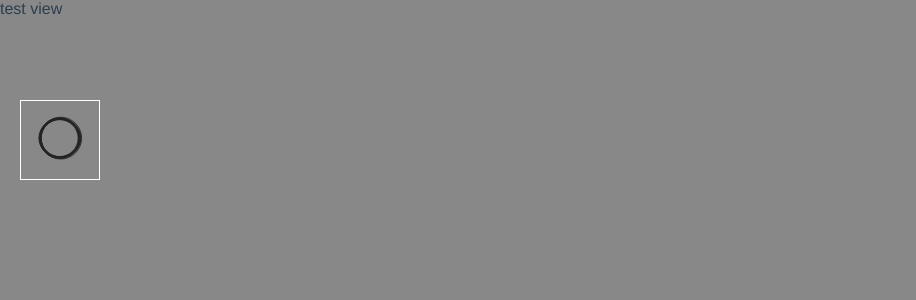
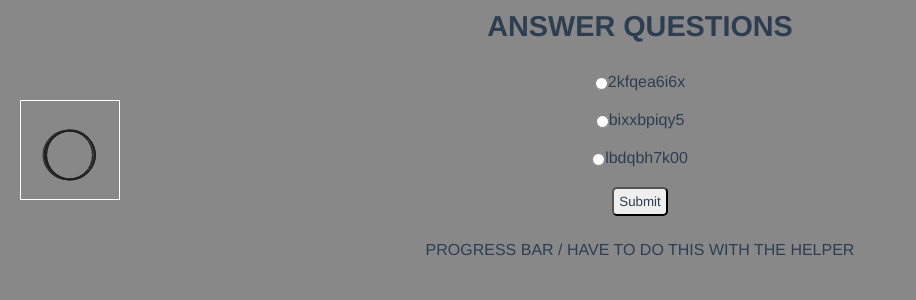
Before and after one commit to abbasnake/maratons, a Vue app in the folder client/: page /#/test in a window 1280 px wide. Shown: the top 300 px of the page, without its empty margins (0-916 px from the left). Built offline with nearby package versions, Linux system fonts and the light colour scheme.

Commit message:
beginnings of test view, made random id for radio buttons and their labels

```diff
--- /dev/null
+++ b/client/src/components/AppFormTest.vue
@@ -0,0 +1,38 @@
+<template>
+  <form @submit.prevent="onSubmit($event)" method="POST">
+    <default-container>
+      <default-input-radio/>
+      <default-input-radio/>
+      <default-input-radio/>
+      <default-button set-type="submit">Submit</default-button>
+    </default-container>
+  </form>
+</template>
+
+<script>
+import DefaultContainer from '@/components/DefaultContainer'
+import DefaultButton from '@/components/DefaultButton'
+import DefaultInputRadio from '@/components/DefaultInputRadio'
+
+export default {
+  name: 'AppFormChooseTest',
+  components: {
+    'default-container': DefaultContainer,
+    'default-button': DefaultButton,
+    'default-input-radio': DefaultInputRadio
+  },
+  methods: {
+    onSubmit (e) {
+      console.log('answer test form')
+      // const username = e.target[0].value
+      // this.$store.dispatch('setUsername', username)
+      // this.$store.dispatch('changeContentAnimation')
+      // this.$store.dispatch('resetAnimations')
+      // this.$router.push({path: '/test'})
+    }
+  }
+}
+</script>
+
+<style lang="scss" scoped>
+</style>
--- /dev/null
+++ b/client/src/components/DefaultInputRadio.vue
@@ -0,0 +1,33 @@
+<template>
+  <div>
+    <input
+      type="radio"
+      name="answer"
+      :id="randomId"
+      required
+    >
+    <label :for="randomId">{{ randomId }}</label>
+  </div>
+</template>
+
+<script>
+export default {
+  name: 'DefaultInputRadio',
+  data () {
+    return {
+      randomId: ''
+    }
+  },
+  mounted () {
+    this.createRandomId()
+  },
+  methods: {
+    createRandomId () {
+      this.randomId = Math.random().toString(36).substr(2, 10);
+    }
+  }
+}
+</script>
+
+<style lang="scss" scoped>
+</style>
--- a/client/src/components/TheHelper/TheHelper.vue
+++ b/client/src/components/TheHelper/TheHelper.vue
@@ -32,7 +32,7 @@ export default {
 </script>
 
 <style lang="scss" scoped>
-$size: 80px;
+$size: 100px;
 
 .helper {
   border: 1px solid white;
--- a/client/src/components/TheHelper/TheHelperCircle.vue
+++ b/client/src/components/TheHelper/TheHelperCircle.vue
@@ -16,7 +16,7 @@ export default {
       radius: 50,
       rx: 50,
       ry: 50,
-      radiusBend: 0.2,
+      radiusBend: 0.1,
       ySpeed: 0.1,
       xSpeed: 0.3,
       hoverRange: 20, // for hoverBorder method
--- a/client/src/views/ViewTest.vue
+++ b/client/src/views/ViewTest.vue
@@ -1,10 +1,25 @@
 <template>
-  <h1>test view</h1>
+  <div>
+    <default-container>
+      <default-header>ANSWER QUESTIONS</default-header>
+      <app-form-test></app-form-test>
+      <div>PROGRESS BAR / HAVE TO DO THIS WITH THE HELPER</div>
+    </default-container>
+  </div>
 </template>
 
 <script>
+import DefaultHeader from '@/components/DefaultHeader'
+import DefaultContainer from '@/components/DefaultContainer'
+import AppFormTest from '@/components/AppFormTest'
+
 export default {
-  name: 'ViewTest'
+  name: 'ViewTest',
+  components: {
+    'default-container': DefaultContainer,
+    'default-header': DefaultHeader,
+    'app-form-test': AppFormTest
+  }
 }
 </script>
 
```
